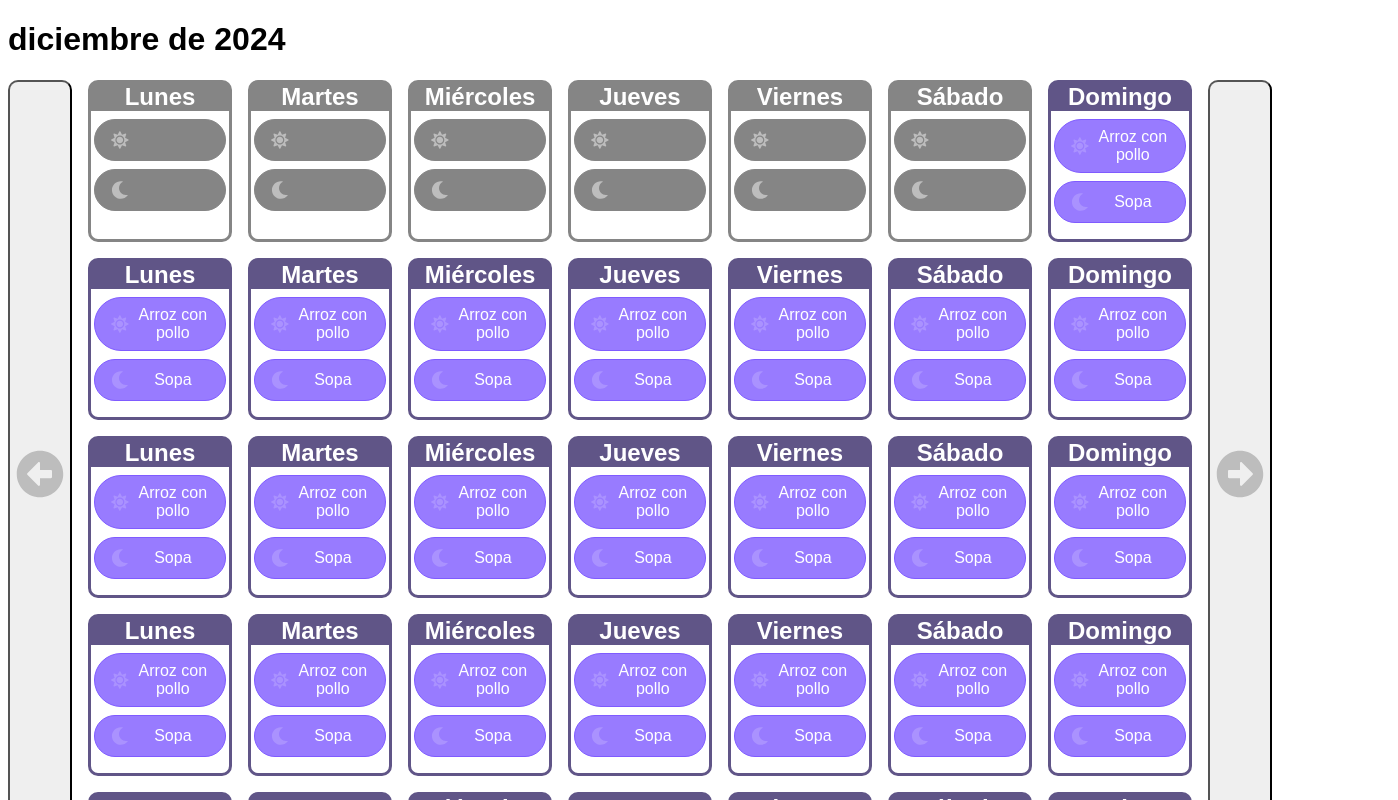
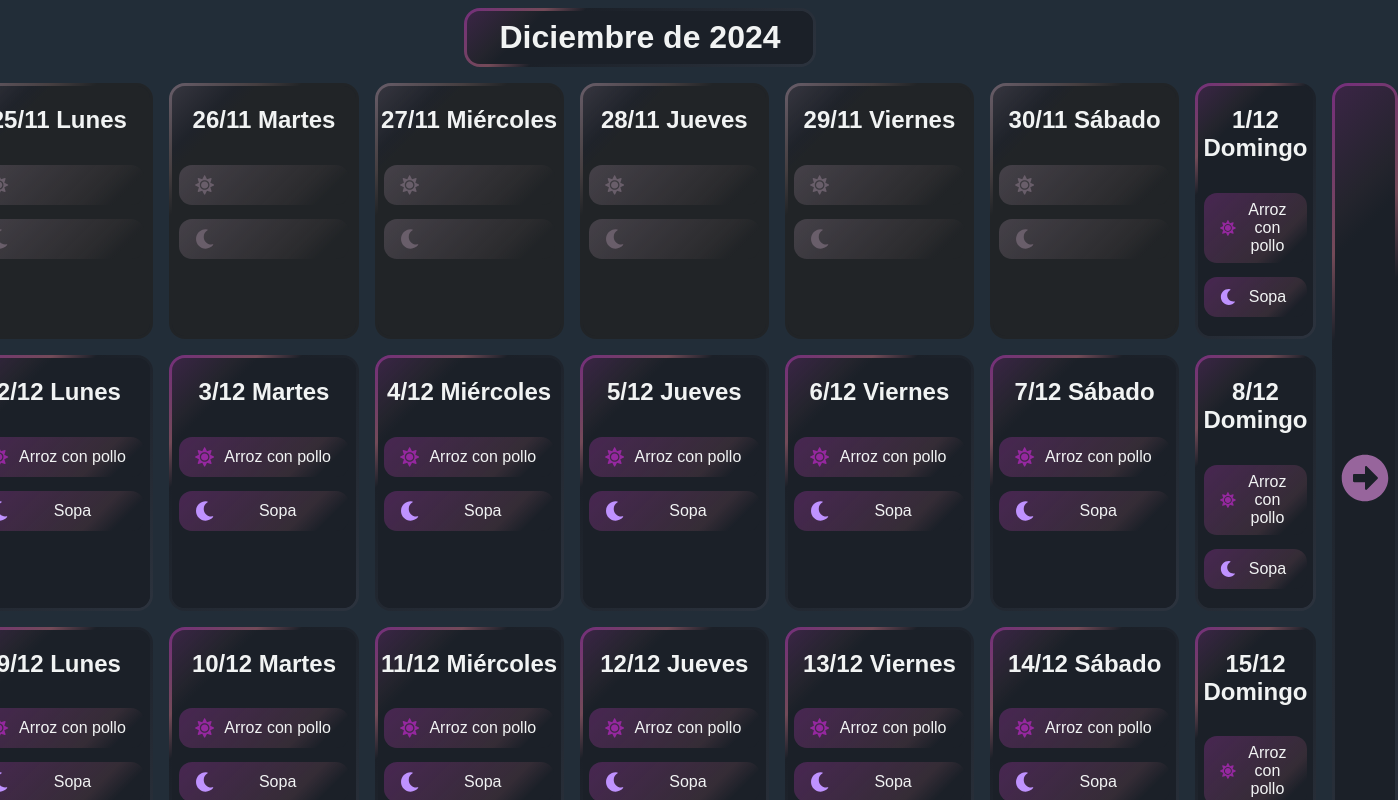
Before and after one commit to asblazquez/menuCalendario-front, a React (Vite) app: page / in a window 1280 px wide. Shown: the top 800 px of the page, 1398 px wide, since content can reach past the window. Built offline with nearby package versions, Linux system fonts and the light colour scheme.

Commit message:
feat: enhance calendar component with meal placeholders and dynamic month title

```diff
--- a/src/Utils/Constants.ts
+++ b/src/Utils/Constants.ts
@@ -22,3 +22,5 @@ export const EnumMonths = {
   NOVEMBER: 10,
   DECEMBER: 11
 }
+
+export const EmptyMeal = '____________'
--- a/src/components/calendario/caledario.tsx
+++ b/src/components/calendario/caledario.tsx
@@ -4,14 +4,17 @@ import Card from './card'
 import '../../styles/calendario.scss'
 import { FaArrowAltCircleRight } from 'react-icons/fa'
 import { FaArrowAltCircleLeft } from 'react-icons/fa'
+import { EmptyMeal } from '../../Utils/Constants'
 
 export default function Calendario(props: calendario) {
   const { date } = props
   const [lDays, setLDays] = useState<day[]>([])
   const [currentDate, setCurrentDate] = useState(date)
+  const [titelMonth, setTitelMonth] = useState('')
 
   useEffect(() => {
     getDays()
+    renderTitleMonth()
   }, [currentDate])
 
   const getDays = () => {
@@ -32,7 +35,12 @@ export default function Calendario(props: calendario) {
 
       Array.from({ length: daysPrevMonth }, (_) => {
         const day = lastDayPrevMonth
-        days.push({ date: new Date(prevYear, prevMonth, day), isCurrentMonth: false })
+        days.push({
+          date: new Date(prevYear, prevMonth, day),
+          isCurrentMonth: false,
+          comida: EmptyMeal,
+          cena: EmptyMeal
+        })
         lastDayPrevMonth++
       })
     }
@@ -66,9 +74,15 @@ export default function Calendario(props: calendario) {
     setCurrentDate(newDate)
   }
 
+  const renderTitleMonth = () => {
+    let titel = currentDate.toLocaleDateString('es-ES', { month: 'long', year: 'numeric' })
+    titel = titel.charAt(0).toUpperCase() + titel.slice(1)
+    setTitelMonth(titel)
+  }
+
   return (
     <>
-      <h1>{currentDate.toLocaleDateString('es-ES', { month: 'long', year: 'numeric' })}</h1>
+      <h1 className="titleMonth">{titelMonth}</h1>
       <div className="calendario">
         <div className="btnMonth">
           <button type="button" onClick={() => prevMonth()}>
--- a/src/components/calendario/card.tsx
+++ b/src/components/calendario/card.tsx
@@ -7,7 +7,7 @@ export default function Card(props: day) {
   const { date, isCurrentMonth, comida, cena } = props
   return (
     <article className={`card ${isCurrentMonth ? 'current' : 'prev'}`}>
-      <h2>{EnumDaysOfWeek[date.getDay()]}</h2>
+      <h2 className="title">{`${date.getDate()}/${date.getMonth() + 1} ${EnumDaysOfWeek[date.getDay()]}`}</h2>
       <div className="content">
         <div className="item">
           <FaSun className="icon food" />
--- a/src/styles/calendario.scss
+++ b/src/styles/calendario.scss
@@ -1,3 +1,40 @@
+.titleMonth {
+  text-align: center;
+  width: fit-content;
+  min-width: 22rem;
+  margin: auto;
+  padding: 0.5rem 1rem;
+  margin-bottom: 1rem;
+  color: #f1f3f3;
+  background-color: #1b2028;
+  position: relative;
+  border: 3px solid transparent;
+  text-align: center;
+  border-radius: 16px;
+  background-clip: padding-box;
+  color: #f1f3f3;
+  background-image: linear-gradient(
+    135deg,
+    rgba(#752e7c, 0.35),
+    rgba(#734a58, 0.1) 15%,
+    #1b2028 20%,
+    #1b2028 100%
+  );
+
+  &:after {
+    content: '';
+    display: block;
+    top: -3px;
+    left: -3px;
+    bottom: -3px;
+    right: -3px;
+    z-index: -1;
+    position: absolute;
+    border-radius: 16px;
+    background-image: linear-gradient(135deg, #752e7c, #734a58 20%, #1b2028 30%, #2c333e 100%);
+  }
+}
+
 .calendario {
   display: flex;
   justify-content: center;
@@ -9,19 +46,49 @@
     button {
       cursor: pointer;
       height: 100% !important;
-      border-radius: 10px;
-      transition: all 0.3s;
-      min-width: 3rem;
-      font-size: 3rem;
-      color: rgb(189, 189, 189);
+      width: 100%;
+      font-size: xxx-large;
+      background-color: #1b2028;
+      position: relative;
+      border: 3px solid transparent;
+      text-align: center;
+      border-radius: 16px;
+      background-clip: padding-box;
+      color: #97659c;
+      background-image: linear-gradient(
+        135deg,
+        rgba(#752e7c, 0.35),
+        rgba(#734a58, 0.1) 15%,
+        #1b2028 20%,
+        #1b2028 100%
+      );
+
+      &:after {
+        content: '';
+        display: block;
+        top: -3px;
+        left: -3px;
+        bottom: -3px;
+        right: -3px;
+        z-index: -1;
+        position: absolute;
+        border-radius: 16px;
+        background-image: linear-gradient(135deg, #752e7c, #734a58 20%, #1b2028 30%, #2c333e 100%);
+      }
     }
 
     button:hover {
-      background-color: rgb(140, 124, 197);
-      color: white;
-      transform: scaleX(1.1) scaleY(1.01);
-      transition: all 0.3s;
-      border: 2px solid rgb(91, 76, 146);
+      color: #f1f3f3;
+      background-image: linear-gradient(
+        135deg,
+        #752e7c86,
+        #734a5890 75%,
+        #1b2028 85%,
+        #2c333e 100%
+      );
+      &:after {
+        background-image: linear-gradient(135deg, #752e7c, #734a58 85%, #1b2028 95%, #2c333e 100%);
+      }
     }
   }
 
@@ -40,13 +107,41 @@
     }
 
     .card {
-      border-radius: 10px;
-      color: white;
+      display: flex;
+      align-items: center;
+      flex-direction: column;
+      width: 100%;
+      background-color: #1b2028;
+      position: relative;
+      border: 3px solid transparent;
       text-align: center;
+      border-radius: 16px;
+      background-clip: padding-box;
+      color: #f1f3f3;
+      background-image: linear-gradient(
+        135deg,
+        rgba(#752e7c, 0.35),
+        rgba(#734a58, 0.1) 15%,
+        #1b2028 20%,
+        #1b2028 100%
+      );
+      &:after {
+        content: '';
+        display: block;
+        top: -3px;
+        left: -3px;
+        bottom: -3px;
+        right: -3px;
+        z-index: -1;
+        position: absolute;
+        border-radius: 16px;
+        background-image: linear-gradient(135deg, #752e7c, #734a58 20%, #1b2028 30%, #2c333e 100%);
+      }
 
-      h2 {
+      title {
         font-size: 1.5rem;
-        margin: 0;
+        font-weight: 600;
+        margin-top: 1.5rem;
       }
 
       .content {
@@ -55,28 +150,35 @@
 
         .item {
           display: flex;
-          justify-content: space-arround;
+          justify-content: space-around;
           align-items: center;
           width: 100%;
           text-align: center;
           padding: 0.5rem 1rem;
-          color: white;
-          background-color: rgb(152, 123, 255);
-          border-radius: 20rem;
-          border: 1px solid rgb(127, 91, 255);
           margin: 0 0 0.5rem 0;
           gap: 0.5rem;
+          border: 3px solid transparent;
+          border-radius: 16px;
+          background-clip: padding-box;
+          color: #f1f3f3;
+          background-image: linear-gradient(
+            135deg,
+            rgba(#752e7c, 0.5),
+            rgba(#734a58, 0.3) 70%,
+            #1b2028 85%,
+            #1b2028 100%
+          );
 
           .icon {
             font-size: 1.5rem;
           }
 
           .icon.food {
-            color: rgb(170, 146, 255);
+            color: #95289f;
           }
 
           .icon.dinner {
-            color: rgb(170, 146, 255);
+            color: rgb(191, 146, 255);
           }
 
           p {
@@ -88,34 +190,40 @@
     }
 
     .card.current {
-      h2 {
-        background-color: rgb(96, 85, 135) !important;
+      cursor: pointer;
+      transform: none;
+      transition: all 0.3s ease;
+      &:hover {
+        transform: scale(1.05);
+        transition: all 0.3s ease;
       }
-      cursor: pointer;
-      transform: scale(1);
-      transition: all 0.3s;
-      border: 3px solid rgb(96, 85, 135);
-    }
-
-    .card.current:hover {
-      transform: scale(1.1);
-      transition: all 0.3s;
     }
 
     .card.prev {
-      h2 {
-        background-color: rgb(133, 133, 133) !important;
+      cursor: not-allowed;
+      background-image: linear-gradient(
+        135deg,
+        rgba(#695e6a, 0.35),
+        rgba(#453e40, 0.1) 15%,
+        #212427 20%,
+        #212427 100%
+      );
+      &:after {
+        background-image: linear-gradient(135deg, #695e6a, #453e40 20%, #212427 30%, #212427 100%);
       }
-      cursor: not-allowed;
-      border: 3px solid rgb(133, 133, 133);
-
       .content {
         .item {
-          background-color: rgb(133, 133, 133);
-          border: 1px solid rgb(133, 133, 133);
+          color: transparent;
+          background-image: linear-gradient(
+            135deg,
+            rgba(#695e6a, 0.5),
+            rgba(#453e40, 0.3) 70%,
+            #212427 85%,
+            #212427 100%
+          );
 
           .icon {
-            color: rgb(189, 189, 189);
+            color: #695e6a;
           }
         }
       }
--- a/src/styles/main.scss
+++ b/src/styles/main.scss
@@ -2,3 +2,6 @@
   box-sizing: border-box;
   font-family: Arial, Helvetica, sans-serif;
 }
+body {
+  background-color: #222d38;
+}
```
